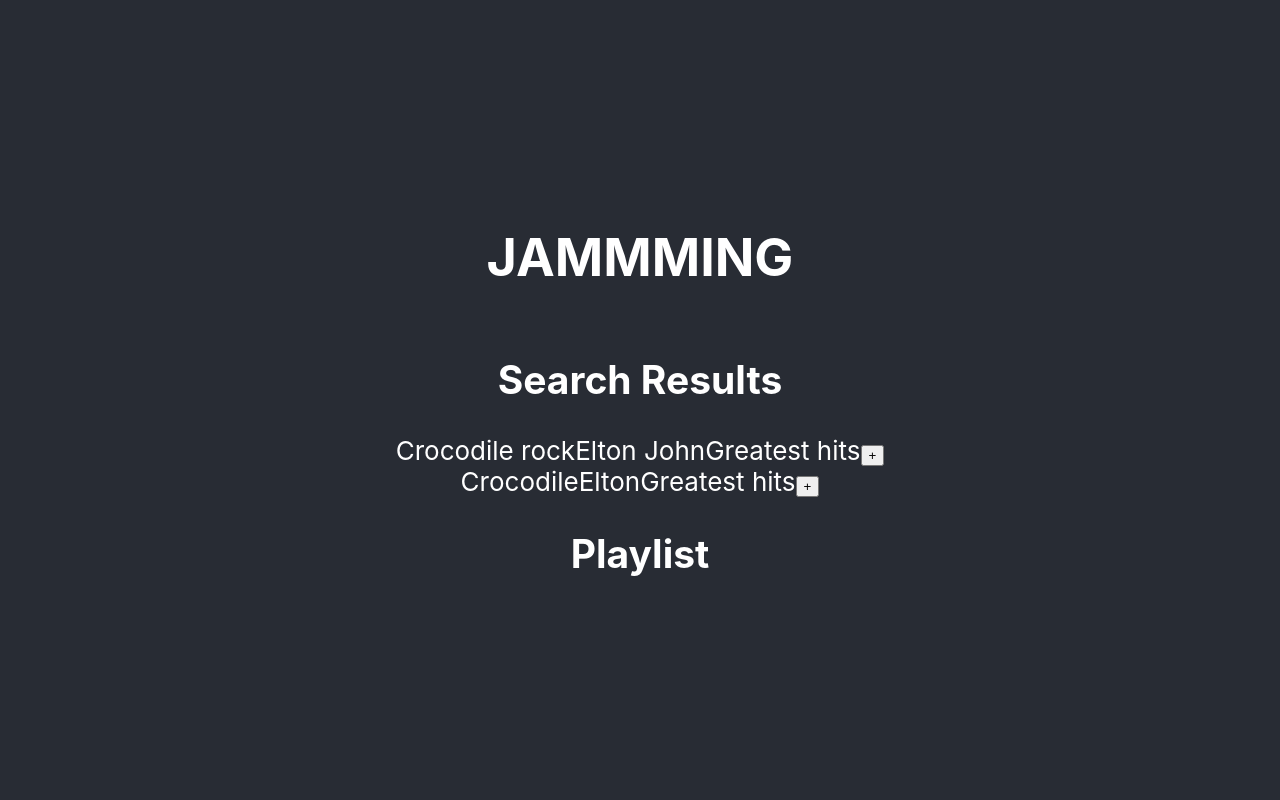
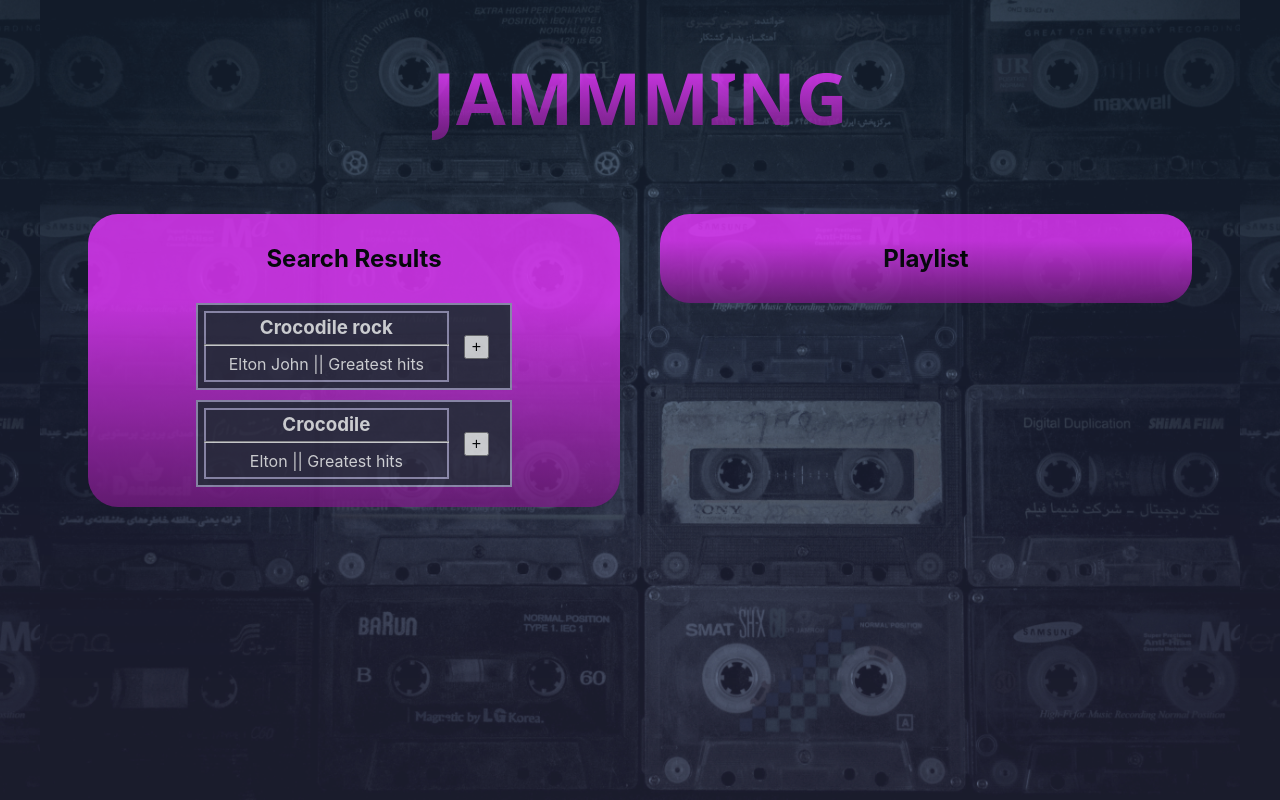
Before and after one commit to GemmaLP/jammming, a React (Create React App) app: page / in a window 1280 px wide. Built offline with nearby package versions, Linux system fonts and the light colour scheme.

Commit message:
Updated Css

```diff
--- a/src/components/App/App.css
+++ b/src/components/App/App.css
@@ -1,38 +1,31 @@
 .App {
   text-align: center;
+  background-image:url('/src/assets/hosein-zanbori-wvbOWcIDuYg-unsplash.jpg');
+  background-color: slategray;
+  background-blend-mode: multiply;
+  background-position: center;
+  background-size: contain;
+  height: 100vh;
 }
 
-.App-logo {
-  height: 40vmin;
-  pointer-events: none;
-}
-
-@media (prefers-reduced-motion: no-preference) {
-  .App-logo {
-    animation: App-logo-spin infinite 20s linear;
-  }
-}
 
 .App-header {
-  background-color: #282c34;
-  min-height: 100vh;
   display: flex;
   flex-direction: column;
   align-items: center;
   justify-content: center;
   font-size: calc(10px + 2vmin);
-  color: white;
+  opacity: 80%;
 }
 
-.App-link {
-  color: #61dafb;
+h1 {
+  font-family: system-ui, sans-serif;
+  font-size: 72px;
+  font-size: 4.5rem;
+  background-image: linear-gradient(
+    #E736FF 30%,
+    #741B80 100%
+  );
+  -webkit-background-clip: text;
+ -webkit-text-fill-color: transparent;
 }
-
-@keyframes App-logo-spin {
-  from {
-    transform: rotate(0deg);
-  }
-  to {
-    transform: rotate(360deg);
-  }
-}
--- a/src/components/App/App.js
+++ b/src/components/App/App.js
@@ -35,6 +35,7 @@ function App() {
     <div className="App">
       <header className="App-header">
         <h1>JAMMMING</h1>
+      </header>
         <SearchResults
           searchResults = {searchResults}
           addTrack ={addTrack}
@@ -44,7 +45,6 @@ function App() {
           playlistTracks={playlistTracks}
           removeTrack={removeTrack}
         />
-      </header>
     </div>
   );
 }
--- a/src/components/Playlist/Playlist.css
+++ b/src/components/Playlist/Playlist.css
@@ -0,0 +1,16 @@
+.playlist {
+    display: inline-flex;
+    background-color: #8D54BF;
+    background-image: linear-gradient(
+     #E736FF 30%,
+     #741B80 100%
+     );
+    margin: 0 auto;
+    border-radius: 30px;
+    padding: 10px;
+    margin: 20px;
+    width: 40%;
+    align-items: center;
+    flex-direction: column;
+    opacity: 80%;
+}
--- a/src/components/Playlist/Playlist.js
+++ b/src/components/Playlist/Playlist.js
@@ -1,8 +1,9 @@
-import Tracklist from "../Tracklist/Tracklist"
+import Tracklist from "../Tracklist/Tracklist";
+import '../Playlist/Playlist.css';
 
 function Playlist(props) {
   return (
-    <div>
+    <div className="playlist">
       <h2>Playlist</h2>
       <Tracklist
         tracks={props.playlistTracks}
--- a/src/components/SearchResults/SearchResults.css
+++ b/src/components/SearchResults/SearchResults.css
@@ -0,0 +1,16 @@
+.searchResults {
+    display: inline-flex;
+    background-color: #8D54BF;
+    background-image: linear-gradient(
+     #E736FF 30%,
+     #741B80 100%
+     );
+    margin: 0 auto;
+    border-radius: 30px;
+    padding: 10px;
+    margin: 20px;
+    width: 40%;
+    align-items: center;
+    flex-direction: column;
+    opacity: 80%;
+}
--- a/src/components/SearchResults/SearchResults.js
+++ b/src/components/SearchResults/SearchResults.js
@@ -1,8 +1,9 @@
-import Tracklist from '../Tracklist/Tracklist'
+import Tracklist from '../Tracklist/Tracklist';
+import '../SearchResults/SearchResults.css';
 
 function SearchResults(props) {
   return (
-    <div>
+    <div className='searchResults'>
       <h2>Search Results</h2>
       <Tracklist
         tracks={props.searchResults}
--- a/src/components/Track/Track.css
+++ b/src/components/Track/Track.css
@@ -0,0 +1,35 @@
+.track {
+    display: flex;
+    margin: 10px;
+    padding: 8px;
+    justify-content: center;
+    color: #f4f4f4;
+    box-shadow: inset 0 0 0 2px #A09BBF;
+    background-color: #2F2C42;
+    width: 300px;
+}
+
+.trackInfo {
+    width: 90%;
+    box-shadow: inset 0 0 0 2px #A09BBF
+}
+
+.trackInfo h3 {
+    margin: 0 auto;
+    padding: 5px;
+}
+
+.trackInfo li {
+    list-style: none;
+    padding: 8px 0;
+}
+
+hr {
+    margin: 0;
+}
+
+.addTrack {
+    height: fit-content;
+    margin: auto 15px;
+    font-size: 1rem;
+}
--- a/src/components/Track/Track.js
+++ b/src/components/Track/Track.js
@@ -1,15 +1,17 @@
-
+import '../Track/Track.css'
 
 function Track(props) {
 
   return (
-    <div>
-    {props.track.title}
-    {props.track.artist}
-    {props.track.album}
-    <button className="addTrack"  onClick={() => props.addTrack ?
-         props.addTrack(props.track) : props.removeTrack(props.track)}>
-        {props.addTrack ? '+': '-'}</button>
+    <div className='track'>
+      <div className='trackInfo'>
+        <h3>{props.track.title}</h3>
+        <hr></hr>
+        <li>{props.track.artist} || {props.track.album}</li>
+      </div>
+      <button className="addTrack"  onClick={() => props.addTrack ?
+          props.addTrack(props.track) : props.removeTrack(props.track)}>
+          {props.addTrack ? '+': '-'}</button>
     </div>
   )
 }
```
Also changed, not shown: src/assets/hosein-zanbori-wvbOWcIDuYg-unsplash.jpg (added).
